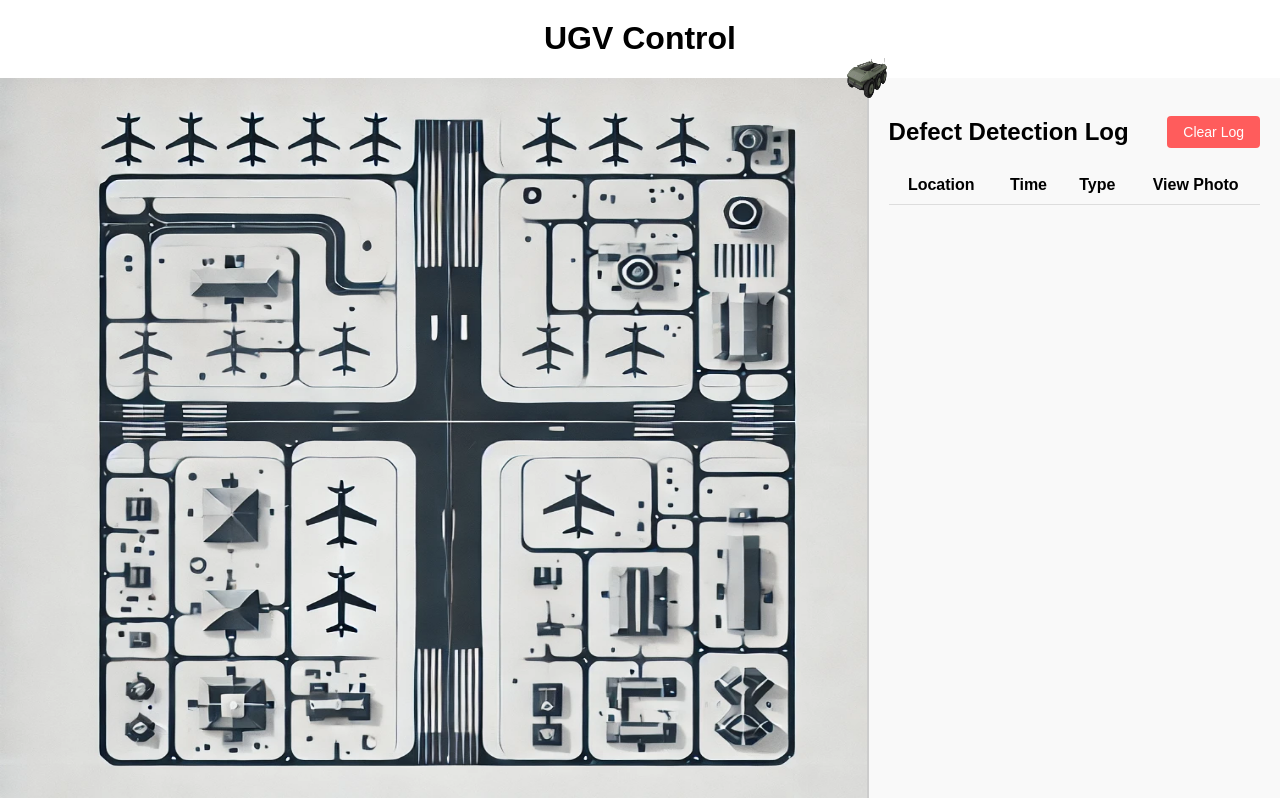
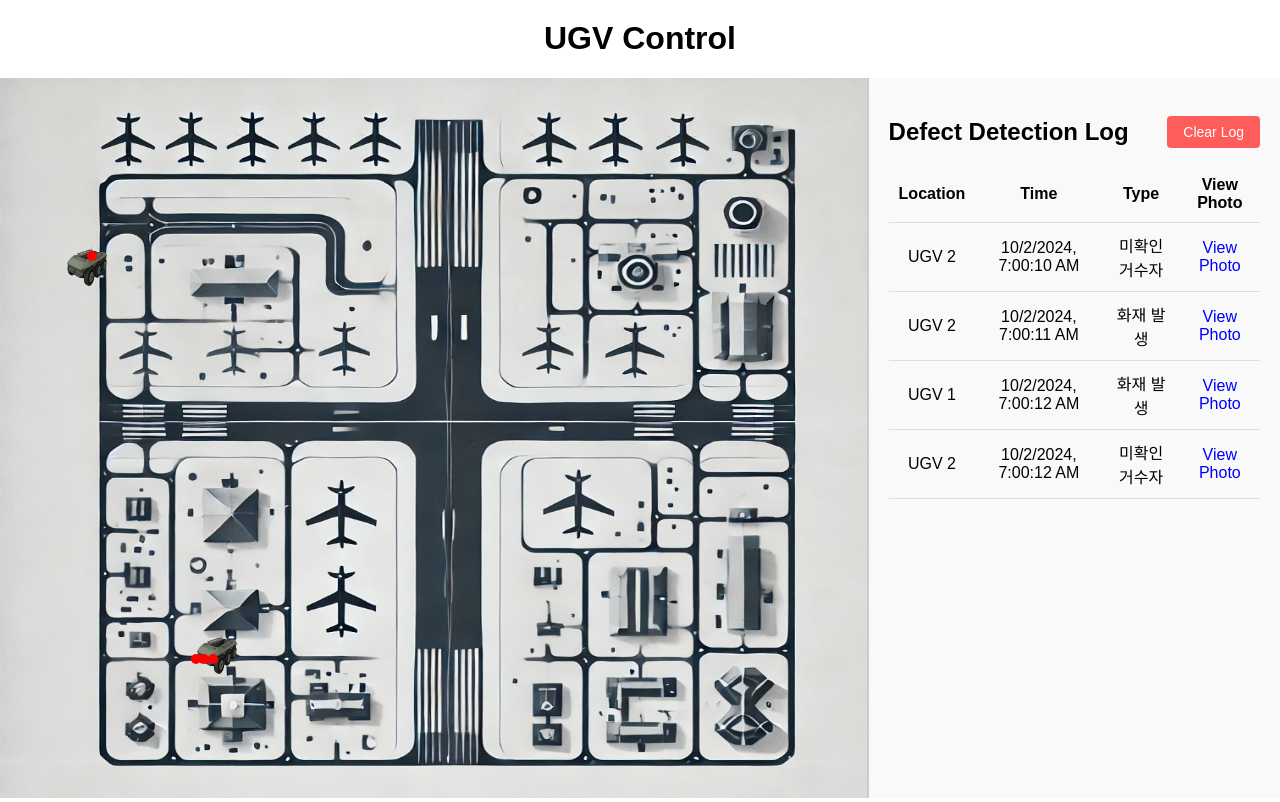
Before and after one commit to Lee-Jungwoo/UGV_client, a plain HTML site: page index.html in a window 1280 px wide. Drawn offline with Linux system fonts and the light colour scheme.

Commit message:
결함 타입, 결함 발생 랜덤화

```diff
--- a/index.html
+++ b/index.html
@@ -19,8 +19,8 @@
             <img id="map-image" src="map.webp" alt="Static Map">
 
             <!-- UGVs (circles with custom image) -->
-            <img src="UGV.png" class="ugv" id="ugv1" alt="UGV 1">
-            <img src="UGV.png" class="ugv" id="ugv2" alt="UGV 2">
+            <img src="UGV.png" class="ugv" id="ugv1" data-ugv="1" alt="UGV 1">
+            <img src="UGV.png" class="ugv" id="ugv2" data-ugv="2" alt="UGV 2">
 
             <!-- Placeholder for red dots -->
             <div class="red-dots"></div>
--- a/script.js
+++ b/script.js
@@ -1,31 +1,64 @@
 // Get references to the UGVs and Buttons
 const ugv1 = document.getElementById('ugv1');
 const ugv2 = document.getElementById('ugv2');
+const mapImage = document.getElementById('map-image');
 const redDotsContainer = document.querySelector('.red-dots');
 const logBody = document.getElementById('log-body');
 const clearLogButton = document.getElementById('clear-log');
 
 // Define paths for UGVs (arrays of {x, y} positions on the map)
-const ugv1Path = { x: 10, y: 20 };
-const ugv2Path = { x: 20, y: 80 };
+const ugv1Path = [{ x: 10, y: 20 }];
+const ugv2Path = [{ x: 20, y: 80 }];
+
+// Define possible failures(defects)
+const failureTypes = ['도로 균열', '화재 발생', '미확인 거수자']
 
 // Function to move UGVs along the path
 function moveUGV(ugv, path, speed, ugvName) {
     let index = 0;
 
+    const ugvNum = ugv.dataset.ugv;
+
+
     function move() {
-        const position = path[index];
+        let position = path[index];
+
         if (position) {
-            ugv.style.left = position.x + '%';
-            ugv.style.top = position.y + '%';
+            const mapWidth = mapImage.clientWidth;
+            const mapHeight = mapImage.clientHeight;
+
+            if (ugvNum == "1") {
+                if ((position.y / 100) > 80) {
+                    path[index].y--;
+
+                } else {
+                    path[index].y++;
+                }
+            } else if (ugvNum == "2") {
+                if ((position.x / 100) > 80) {
+                    path[index].x--;
+                } else {
+                    path[index].x++;
+                }
+            }
+
+            position = path[index]; // update path array
+
+            const ugvLeft = (position.x / 100) * mapWidth;
+            const ugvTop = (position.y / 100) * mapHeight;
+
+
+
+            ugv.style.left = `${ugvLeft}px`;
+            ugv.style.top = `${ugvTop}px`;
         }
-        // Leave a red dot at the current location
-        leaveRedDot(position);
 
-        // Log defect on the path at specific points
-        if (index === 2) { // Example: logging at 3rd point
+
+        if (Math.random() > 0.8) {
+            leaveRedDot(position);
             logDefect(ugvName, position);
         }
+
 
         index = (index + 1) % path.length;
         setTimeout(move, speed);
@@ -44,11 +77,13 @@ function leaveRedDot(position) {
 
 // Function to log defect in the table
 function logDefect(ugvName, position) {
+
+
     const logEntry = `
         <tr>
-            <td>${ugvName} at (${position.x}%, ${position.y}%)</td>
+            <td>${ugvName}</td>
             <td>${new Date().toLocaleString()}</td>
-            <td>Defect detected</td>
+            <td>${failureTypes[Math.floor(Math.random() * 3)]}</td>
             <td><a href="#">View Photo</a></td>
         </tr>
     `;
@@ -62,7 +97,7 @@ moveUGV(ugv2, ugv2Path, 1200, 'UGV 2'); // Move every 1.2 seconds
 
 clearLogButton.addEventListener('click', function () {
     logBody.innerHTML = '';
-    while(redDotsContainer.firstChild) {
+    while (redDotsContainer.firstChild) {
         redDotsContainer.removeChild(redDotsContainer.firstChild);
     }
 })
--- a/style.css
+++ b/style.css
@@ -33,6 +33,14 @@ h1 {
     transform: translate(-50%, -50%);
 }
 
+.red-dots {
+    position: absolute;
+    top: 0;
+    left: 0;
+    width: 100%;
+    height: 100%;
+}
+
 .red-dot {
     width: 10px;
     height: 10px;
@@ -53,7 +61,8 @@ table {
     border-collapse: collapse;
 }
 
-th, td {
+th,
+td {
     padding: 10px;
     text-align: center;
     border-bottom: 1px solid #ddd;
```
